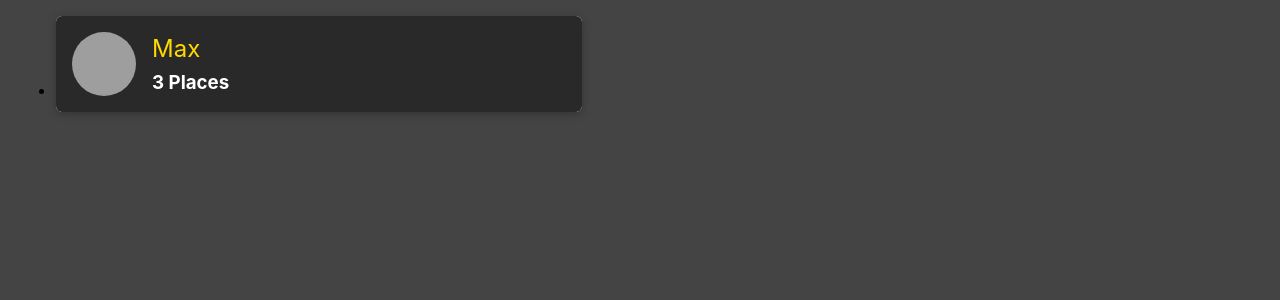
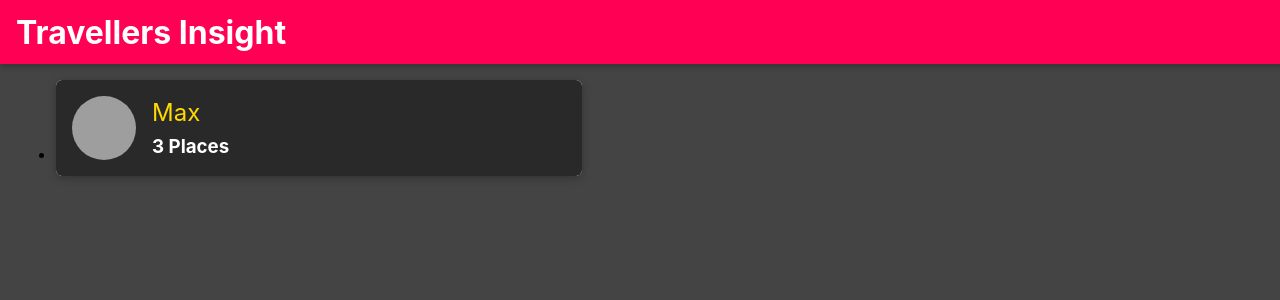
Before and after one commit to AaronBDSouza/Travellers-Insight-MERN-App, a React (Create React App) app in the folder frontend/: page / in a window 1280 px wide. Shown: the top 300 px of the page. Built offline with nearby package versions, Linux system fonts and the light colour scheme; grey boxes are pictures that could not be loaded.

Commit message:
Added Navigation Bar FIles

```diff
--- a/frontend/src/App.js
+++ b/frontend/src/App.js
@@ -2,6 +2,7 @@
 import { BrowserRouter as Router, Route, Redirect, Switch } from 'react-router-dom';
 import Users from './user/pages/Users';
 import Place from './places/pages/Place';
+import MainNavigation from './shared/components/Navigation/MainNavigation';
 
 const App = () => {
   /* For react-router-dom 6.0.2
@@ -17,6 +18,8 @@
   </Router>;*/
 
     return <Router>
+      <MainNavigation/>
+        <main>
           <Switch>
             <Route path="/" exact>
               <Users/>
@@ -26,6 +29,7 @@
             </Route>
             <Redirect to="/" />
           </Switch>
+        </main>
     </Router>
 
 
--- /dev/null
+++ b/frontend/src/shared/components/Navigation/MainHeader.css
@@ -0,0 +1,23 @@
+.main-header {
+    width: 100%;
+    height: 4rem;
+    display: flex;
+    align-items: center;
+    position: fixed;
+    top: 0;
+    left: 0;
+    background: #ff0055;
+    box-shadow: 0 2px 6px rgba(0, 0, 0, 0.26);
+    padding: 0 1rem;
+    z-index: 5;
+  }
+
+  main {
+    margin-top: 5rem;
+  }
+
+  @media (min-width: 768px) {
+    .main-header {
+      justify-content: space-between;
+    }
+  }
--- /dev/null
+++ b/frontend/src/shared/components/Navigation/MainHeader.js
@@ -0,0 +1,8 @@
+import React from 'react';
+import './MainHeader.css';
+
+const MainHeader = props => {
+    return <header className="main-header">{props.children}</header>;
+}
+
+export default MainHeader;
--- /dev/null
+++ b/frontend/src/shared/components/Navigation/MainNavigation.css
@@ -0,0 +1,45 @@
+.main-navigation__menu-btn {
+    width: 3rem;
+    height: 3rem;
+    background: transparent;
+    border: none;
+    display: flex;
+    flex-direction: column;
+    justify-content: space-around;
+    margin-right: 2rem;
+    cursor: pointer;
+  }
+
+  .main-navigation__menu-btn span {
+    display: block;
+    width: 3rem;
+    height: 2.5px;
+    background: white;
+  }
+
+  .main-navigation__title {
+    color: white;
+  }
+
+  .main-navigation__title a {
+    text-decoration: none;
+    color: white;
+  }
+
+  .main-navigation__header-nav {
+    display: none;
+  }
+
+  .main-navigation__drawer-nav {
+    height: 100%;
+  }
+
+  @media (min-width: 768px) {
+    .main-navigation__menu-btn {
+      display: none;
+    }
+
+    .main-navigation__header-nav {
+      display: block;
+    }
+  }
--- /dev/null
+++ b/frontend/src/shared/components/Navigation/MainNavigation.js
@@ -0,0 +1,20 @@
+import React from 'react';
+import { Link } from 'react-router-dom';
+import MainHeader from './MainHeader';
+import './MainNavigation.css';
+
+const MainNavigation = props => {
+    return <MainHeader>
+        <button className="main-navigation__menu-btn">
+            <span/>
+            <span/>
+            <span/>
+            <span/>
+        </button>
+        <h1 className="main-navigation__title">
+            <Link>Travellers Insight</Link>
+        </h1>
+    </MainHeader>;
+}
+
+export default MainNavigation;
--- a/frontend/src/user/components/UsersList.js
+++ b/frontend/src/user/components/UsersList.js
@@ -1,12 +1,15 @@
 import React from 'react';
+import UserItem from './UserItem';
+import Card from '../../shared/components/UIElements/Card';
 import './UsersList.css';
-import UserItem from './UserItem';
 
 const UsersList = props => {
     if(props.items.length === 0){
         return (
         <div className="center">
-            <h2>No users found.</h2>
+            <Card>
+                <h2>No users found.</h2>
+            </Card>
         </div>
         );
     }
--- a/frontend/src/user/pages/Users.js
+++ b/frontend/src/user/pages/Users.js
@@ -2,12 +2,13 @@
 import UsersList from '../components/UsersList';
 
 const Users = () => {
+    /*dummy data*/
     const USERS = [
         {
             id:'1234',
             name:'Max',
             image: 'https://cdn.pixabay.com/photo/2015/04/23/22/00/tree-736885__480.jpg',
-            places:3
+            places: 3
         }
     ];
 
```
Also changed, not shown: frontend/src/shared/components/Navigation/NavLinks.css (added), frontend/src/shared/components/Navigation/NavLinks.js (added). Lines whose indentation alone changed are shown as unchanged.
